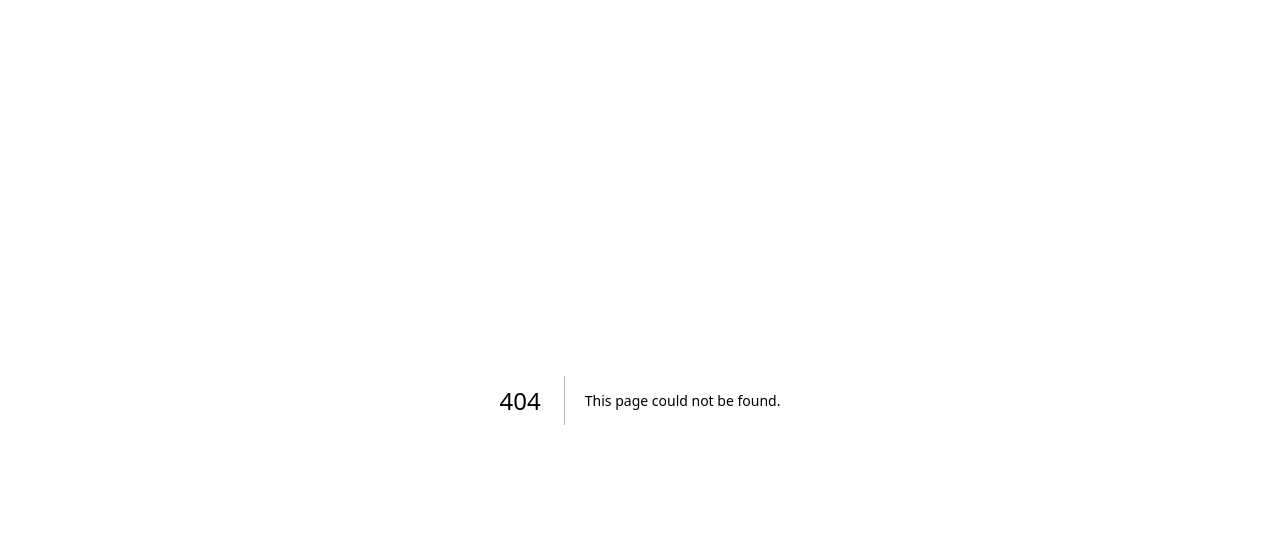
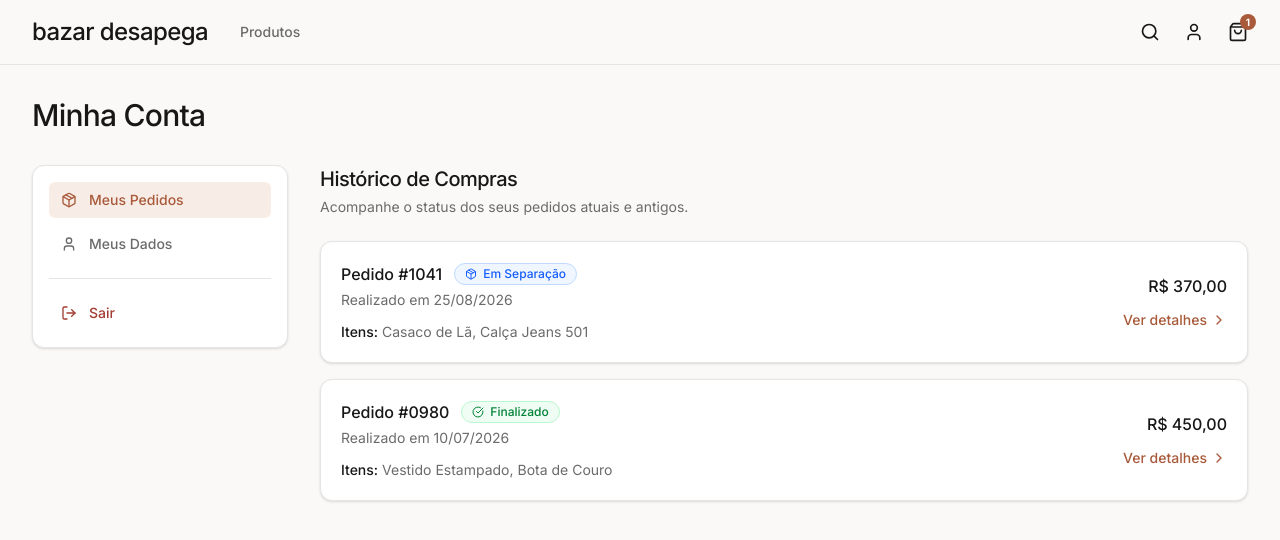
Before and after one commit to Danielgmichels/bazar-desapega-frontend, a Next.js app: page /minha-conta/pedidos in a window 1280 px wide. Before the commit this address had no page. Shown: the top 540 px of the page. Built offline with nearby package versions, Linux system fonts and the light colour scheme.

Commit message:
refactor: move rotas do cliente para o route group (account)

```diff
--- /dev/null
+++ b/app/(account)/layout.tsx
@@ -0,0 +1,16 @@
+import { Header } from "@/components/ui/header";
+
+export default function AccountLayout({
+    children,
+}: {
+    children: React.ReactNode;
+}) {
+    return (
+        <div className="flex min-h-screen flex-col">
+            <Header />
+            <div className="flex-1">
+                {children}
+            </div>
+        </div>
+    );
+}
--- /dev/null
+++ b/app/(account)/minha-conta/layout.tsx
@@ -0,0 +1,50 @@
+import Link from "next/link";
+import { Package, User, LogOut } from "lucide-react";
+
+export default function MinhaContaLayout({ children }: { children: React.ReactNode }) {
+    return (
+        <div className="mx-auto max-w-[1360px] px-4 py-8 sm:px-6 lg:px-8">
+            <h1 className="mb-8 text-3xl font-medium tracking-tight text-[var(--foreground)]">
+                Minha Conta
+            </h1>
+
+            <div className="flex flex-col gap-8 lg:flex-row lg:items-start">
+
+                {/* Menu Lateral do Cliente */}
+                <aside className="w-full shrink-0 rounded-[var(--radius)] border border-[var(--line)] bg-[var(--surface)] p-4 shadow-sm lg:w-64">
+                    <nav className="flex flex-col gap-2">
+                        <Link
+                            href="/minha-conta/pedidos"
+                            className="flex items-center gap-3 rounded-md bg-[var(--accent-soft)] px-3 py-2 text-sm font-medium text-[var(--accent)]"
+                        >
+                            <Package className="h-4 w-4" />
+                            Meus Pedidos
+                        </Link>
+
+                        {/* Link visual para futura tela de edição de perfil */}
+                        <Link
+                            href="#"
+                            className="flex items-center gap-3 rounded-md px-3 py-2 text-sm font-medium text-[var(--muted)] transition-colors hover:bg-[var(--line)] hover:text-[var(--foreground)]"
+                        >
+                            <User className="h-4 w-4" />
+                            Meus Dados
+                        </Link>
+
+                        <div className="my-2 border-t border-[var(--line)]"></div>
+
+                        <button className="flex w-full items-center gap-3 rounded-md px-3 py-2 text-left text-sm font-medium text-[var(--danger)] transition-colors hover:bg-red-50">
+                            <LogOut className="h-4 w-4" />
+                            Sair
+                        </button>
+                    </nav>
+                </aside>
+
+                {/* Conteúdo Dinâmico (onde as páginas vão renderizar) */}
+                <div className="min-w-0 flex-1">
+                    {children}
+                </div>
+
+            </div>
+        </div>
+    );
+}
--- /dev/null
+++ b/app/(account)/minha-conta/pedidos/page.tsx
@@ -0,0 +1,85 @@
+import Link from "next/link";
+import { ChevronRight, Package, CheckCircle, Truck } from "lucide-react";
+
+const mockMeusPedidos = [
+    {
+        id: "1041",
+        data: "25/08/2026",
+        total: 370.00,
+        status: "Em Separação",
+        itens: "Casaco de Lã, Calça Jeans 501",
+        icone: Package,
+        corStatus: "text-blue-600 bg-blue-50 border-blue-200"
+    },
+    {
+        id: "0980",
+        data: "10/07/2026",
+        total: 450.00,
+        status: "Finalizado",
+        itens: "Vestido Estampado, Bota de Couro",
+        icone: CheckCircle,
+        corStatus: "text-green-700 bg-green-50 border-green-200"
+    },
+];
+
+export default function MeusPedidosPage() {
+    return (
+        <div className="flex flex-col gap-6">
+
+            <div>
+                <h2 className="text-xl font-medium tracking-tight text-[var(--foreground)]">Histórico de Compras</h2>
+                <p className="mt-1 text-sm text-[var(--muted)]">Acompanhe o status dos seus pedidos atuais e antigos.</p>
+            </div>
+
+            <div className="flex flex-col gap-4">
+                {mockMeusPedidos.map((pedido) => (
+                    <div
+                        key={pedido.id}
+                        className="flex flex-col gap-4 rounded-[var(--radius)] border border-[var(--line)] bg-[var(--surface)] p-5 shadow-sm transition-colors hover:border-neutral-300 sm:flex-row sm:items-center sm:justify-between"
+                    >
+                        <div className="flex flex-col gap-1">
+                            <div className="flex items-center gap-3">
+                                <span className="font-medium text-[var(--foreground)]">Pedido #{pedido.id}</span>
+                                <span className={`inline-flex items-center gap-1.5 rounded-full border px-2.5 py-0.5 text-xs font-medium ${pedido.corStatus}`}>
+                                    <pedido.icone className="h-3 w-3" />
+                                    {pedido.status}
+                                </span>
+                            </div>
+                            <span className="text-sm text-[var(--muted)]">Realizado em {pedido.data}</span>
+                            <span className="text-sm text-[var(--muted)] mt-2">
+                                <strong className="font-medium text-[var(--foreground)]">Itens:</strong> {pedido.itens}
+                            </span>
+                        </div>
+
+                        <div className="flex items-center justify-between border-t border-[var(--line)] pt-4 sm:border-0 sm:pt-0 sm:flex-col sm:items-end sm:gap-3">
+                            <span className="font-medium text-[var(--foreground)]">
+                                {new Intl.NumberFormat('pt-BR', { style: 'currency', currency: 'BRL' }).format(pedido.total)}
+                            </span>
+                            <Link
+                                href={`#`}
+                                className="inline-flex items-center text-sm font-medium text-[var(--accent)] hover:underline"
+                            >
+                                Ver detalhes <ChevronRight className="ml-1 h-4 w-4" />
+                            </Link>
+                        </div>
+                    </div>
+                ))}
+
+                {mockMeusPedidos.length === 0 && (
+                    <div className="flex flex-col items-center justify-center rounded-[var(--radius)] border border-dashed border-[var(--muted)] py-12 text-center">
+                        <Package className="mb-2 h-8 w-8 text-[var(--muted)]" />
+                        <p className="font-medium text-[var(--foreground)]">Nenhum pedido encontrado</p>
+                        <p className="mt-1 text-sm text-[var(--muted)]">Você ainda não fez nenhuma compra no bazar.</p>
+                        <Link
+                            href="/produtos"
+                            className="mt-4 rounded-[var(--radius)] bg-[var(--accent)] px-4 py-2 text-sm font-medium text-white transition-all hover:brightness-110"
+                        >
+                            Começar a garimpar
+                        </Link>
+                    </div>
+                )}
+            </div>
+
+        </div>
+    );
+}
```
